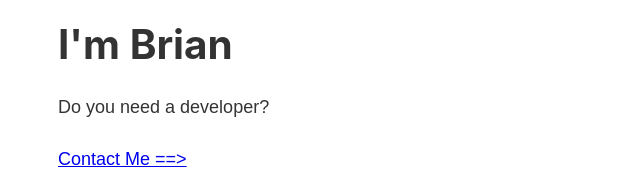
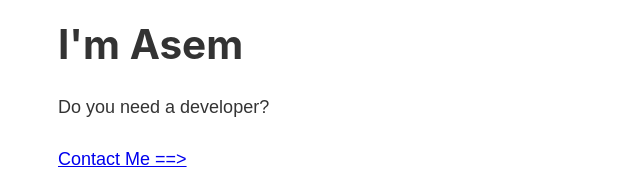
Before and after one commit to CompuWiser/Gatsby-Bootcamp-by-Andrew_Mead, a Gatsby site: page / in a window 1280 px wide. Shown: the part 182-375 px from the top of the page, 0-640 px from the left. Built offline with nearby package versions, Linux system fonts and the light colour scheme; Gatsby itself is replaced by a stand-in of ours.

Commit message:
finished all course

```diff
--- a/package.json
+++ b/package.json
@@ -6,7 +6,7 @@
   "license": "0BSD",
   "scripts": {
     "build": "gatsby build",
-    "develop": "env-cmd -f .env.development gatsby develop ",
+    "develop": "env-cmd -f .env gatsby develop ",
     "format": "prettier --write \"**/*.{js,jsx,ts,tsx,json,md}\"",
     "start": "npm run develop",
     "serve": "gatsby serve",
--- a/src/pages/index.js
+++ b/src/pages/index.js
@@ -7,7 +7,7 @@
   <Layout>
     <Head title="Home"/>
     <h1>Hello</h1>
-    <h1>I'm Brian</h1>
+    <h1>I'm Asem</h1>
     <p>Do you need a developer?</p>
     <Link to="/contact">Contact Me ==></Link>
   </Layout>
```
